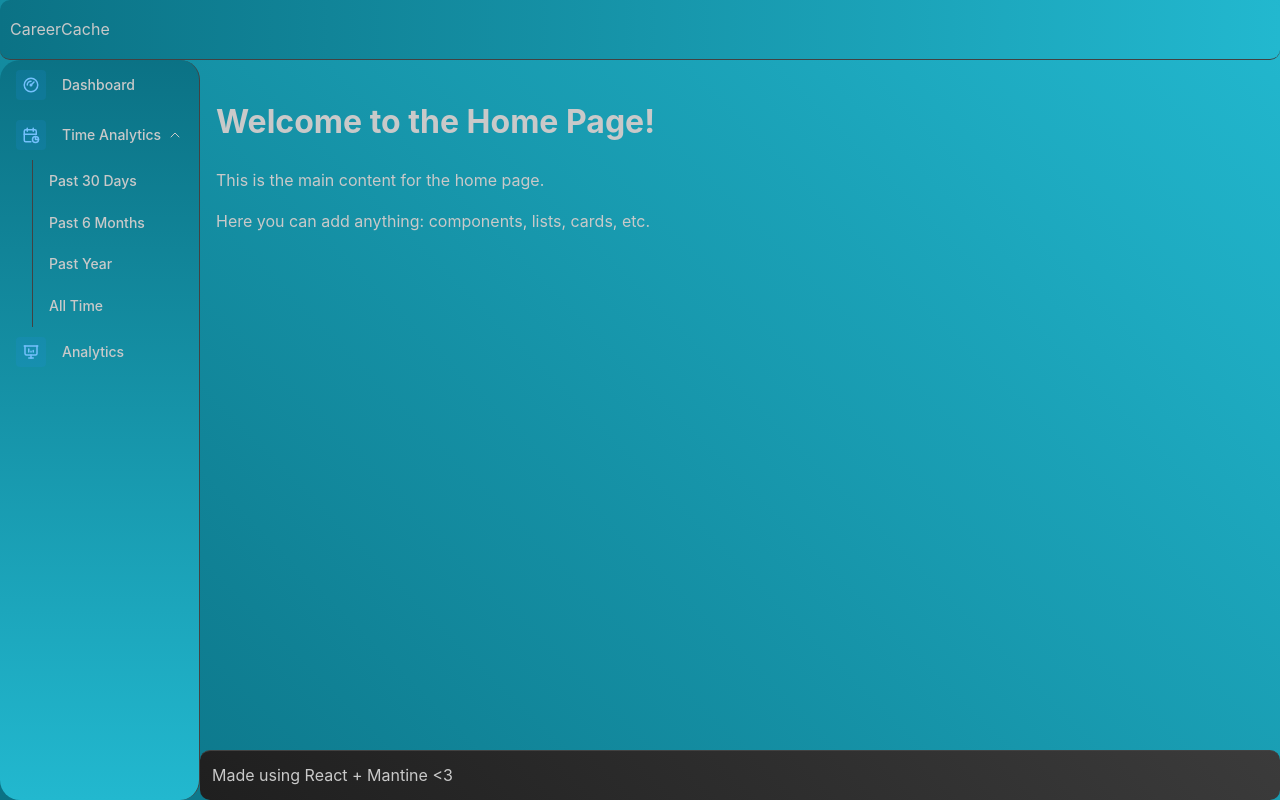
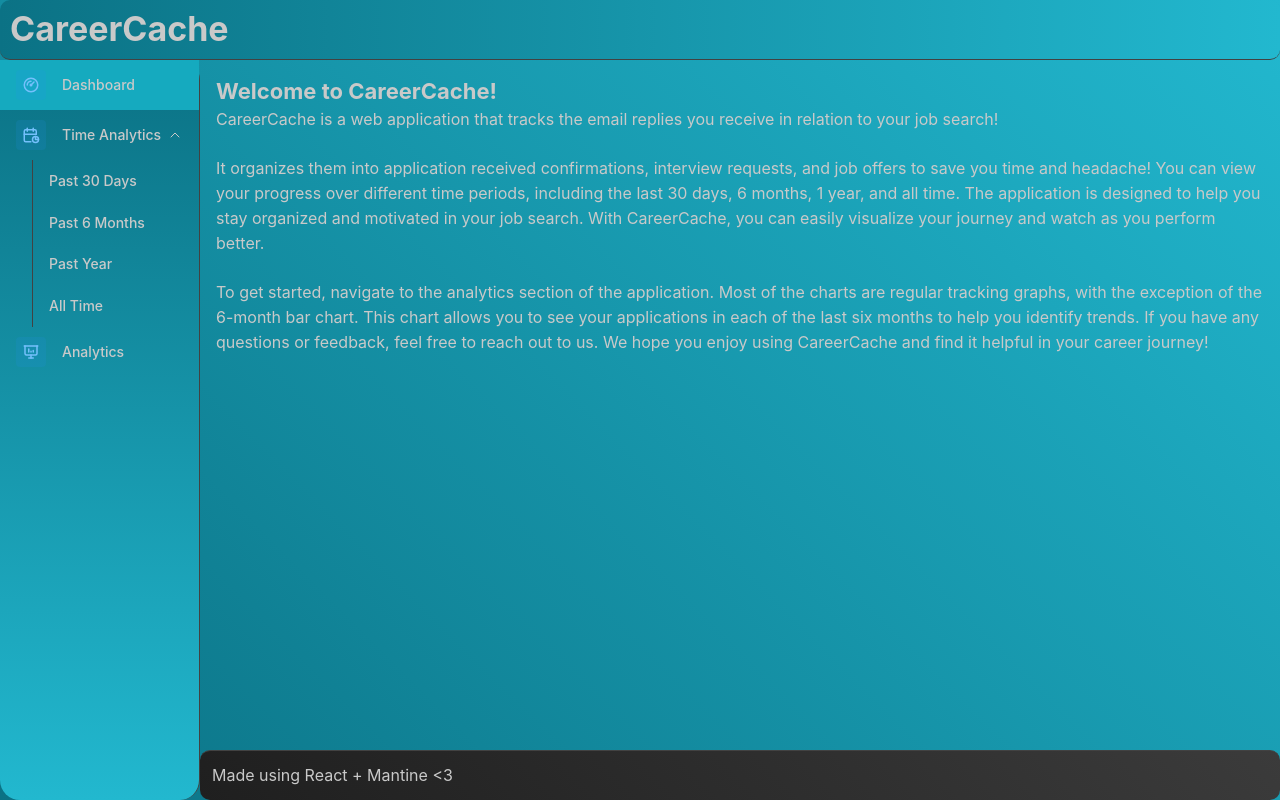
Before and after one commit to AQUAiTE/CareerCache, a React (Vite) app in the folder frontend/: page / in a window 1280 px wide. Built offline with nearby package versions, Linux system fonts and the light colour scheme.

Commit message:
Modified styles and added blurb

```diff
--- a/frontend/src/Navbar/Navbar.tsx
+++ b/frontend/src/Navbar/Navbar.tsx
@@ -35,6 +35,7 @@
 
 export default function Navbar({ toggle }: NavbarProps) {
   const theme = useMantineTheme()
+  const isActive = (path: string) => location.pathname === path
 
   const links = tabs.map((tab) =>
     tab.links ? (
@@ -44,7 +45,11 @@
         onLinkClick={toggle}
       />
     ) : (
-      <NavLink to={tab.link || '/'} className={classes.sololink} key={tab.label}>
+      <NavLink
+        to={tab.link || '/'}
+        className={`${classes.sololink} ${isActive(tab.link) ? classes.active : ''}`}
+        key={tab.label}
+      >
         <UnstyledButton key={tab.label} onClick={toggle} className={classes.control}>
           <Group justify="space-between" gap={0}>
             <Box style={{ display: 'flex', alignItems: 'center' }}>
--- a/frontend/src/Navbar/NavbarLinksGroup.module.css
+++ b/frontend/src/Navbar/NavbarLinksGroup.module.css
@@ -10,6 +10,12 @@
     background-color: light-dark(var(--mantine-color-blue-0), var(--mantine-color-dark-6));  /* Blue background */
     color: light-dark(var(--mantine-color-blue-6), var(--mantine-color-dark-0));  /* Blue text */
   }
+}
+
+.active {
+  background-color: light-dark(var(--mantine-color-cyan-3), var(--mantine-color-cyan-6));  /* Blue background */
+  color: light-dark(var(--mantine-color-blue-6), var(--mantine-color-dark-0));  /* Blue text */
+  font-weight: 500;
 }
 
 .link {
--- a/frontend/src/Navbar/NavbarLinksGroup.tsx
+++ b/frontend/src/Navbar/NavbarLinksGroup.tsx
@@ -15,12 +15,13 @@
 export function LinksGroup({ icon: Icon, label, initiallyOpened, links, onLinkClick }: LinksGroupProps) {
   const hasLinks = Array.isArray(links)
   const [opened, setOpened] = useState(initiallyOpened || false)
+  const isActive = (path: string) => window.location.pathname === path
   const items = (hasLinks ? links : []).map((link) => (
     <Text
       component={NavLink}
       to={link.link}
       key={link.label}
-      className={classes.link}
+      className={`${classes.link} ${isActive(link.link) ? classes.active : ''}`}
       onClick={onLinkClick}
     >
       {link.label}
--- a/frontend/src/home/Home.tsx
+++ b/frontend/src/home/Home.tsx
@@ -1,9 +1,25 @@
+import { Text, Title } from '@mantine/core';
+
 export default function Home() {
   return (
     <div>
-      <h1>Welcome to the Home Page!</h1>
-      <p>This is the main content for the home page.</p>
-      <p>Here you can add anything: components, lists, cards, etc.</p>
+      <Title order={3}>Welcome to CareerCache!</Title>
+      <Text>
+        CareerCache is a web application that tracks the email replies you receive in relation to your job search!
+        <br />
+        <br />
+        It organizes them into application received confirmations, interview requests, and job offers to save you time and headache!
+        You can view your progress over different time periods, including the last 30 days, 6 months, 1 year, and all time.
+        The application is designed to help you stay organized and motivated in your job search.
+        With CareerCache, you can easily visualize your journey and watch as you perform better.
+        <br />
+        <br />
+        To get started, navigate to the analytics section of the application.
+        Most of the charts are regular tracking graphs, with the exception of the 6-month bar chart.
+        This chart allows you to see your applications in each of the last six months to help you identify trends.
+        If you have any questions or feedback, feel free to reach out to us.
+        We hope you enjoy using CareerCache and find it helpful in your career journey!
+      </Text>
     </div>
   )
 }
--- a/frontend/src/layout/Header.tsx
+++ b/frontend/src/layout/Header.tsx
@@ -1,4 +1,4 @@
-import { AppShell, Burger, Text, useMantineTheme } from '@mantine/core'
+import { AppShell, Burger, Title, useMantineTheme } from '@mantine/core'
 
 export default function Header({opened, toggle}: {opened: boolean; toggle: () => void}) {
   const theme = useMantineTheme()
@@ -15,7 +15,7 @@
             hiddenFrom="sm"
             size="sm"
           />
-      <Text ml={10}>CareerCache</Text>
+      <Title pl={10}>CareerCache</Title>
     </AppShell.Header>
   )
 }
```
